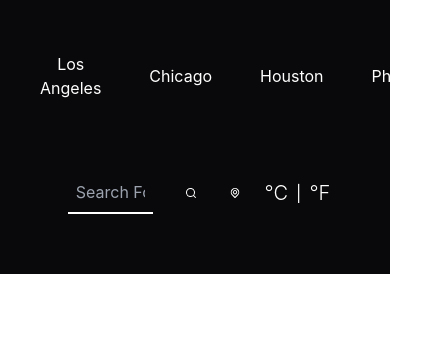
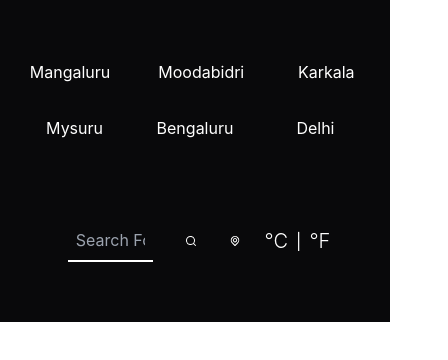
Before and after one commit to UthpalSuvarna/weather-app, a React (Create React App) app in the folder app/: page / in a window 390 px wide. Shown: the top 360 px of the page, 448 px wide, since content can reach past the window. Built offline with nearby package versions, Linux system fonts and the light colour scheme; no server answers.

Commit message:
style: Made TopButtons responsive

```diff
--- a/app/src/components/TopButtons.jsx
+++ b/app/src/components/TopButtons.jsx
@@ -4,38 +4,44 @@
   const cities = [
     {
       id: 1,
-      title: "New York",
+      title: "Mangaluru",
     },
     {
       id: 2,
-      title: "Los Angeles",
+      title: "Moodabidri",
     },
     {
       id: 3,
-      title: "Chicago",
+      title: "Karkala",
     },
     {
       id: 4,
-      title: "Houston",
+      title: "Mysuru",
     },
     {
       id: 5,
-      title: "Phoenix",
+      title: "Bengaluru",
     },
+    {
+      id: 6,
+      title: "Delhi",
+    }
   ];
   return (
-    <div className="flex items-center justify-center my-6">
+    <div className="flex flex-wrap justify-center my-6">
   {cities.map((city) => {
     return (
       <button
         key={city.id}
-            className="mx-2 px-4 py-2 text-white rounded-md"
+        className="m-2 px-4 py-2 text-white"
+        style={{ minWidth: '100px' }}
       >
         {city.title}
       </button>
     );
   })}
 </div>
+
   );
 }
 
```
Lines whose indentation alone changed are shown as unchanged.
